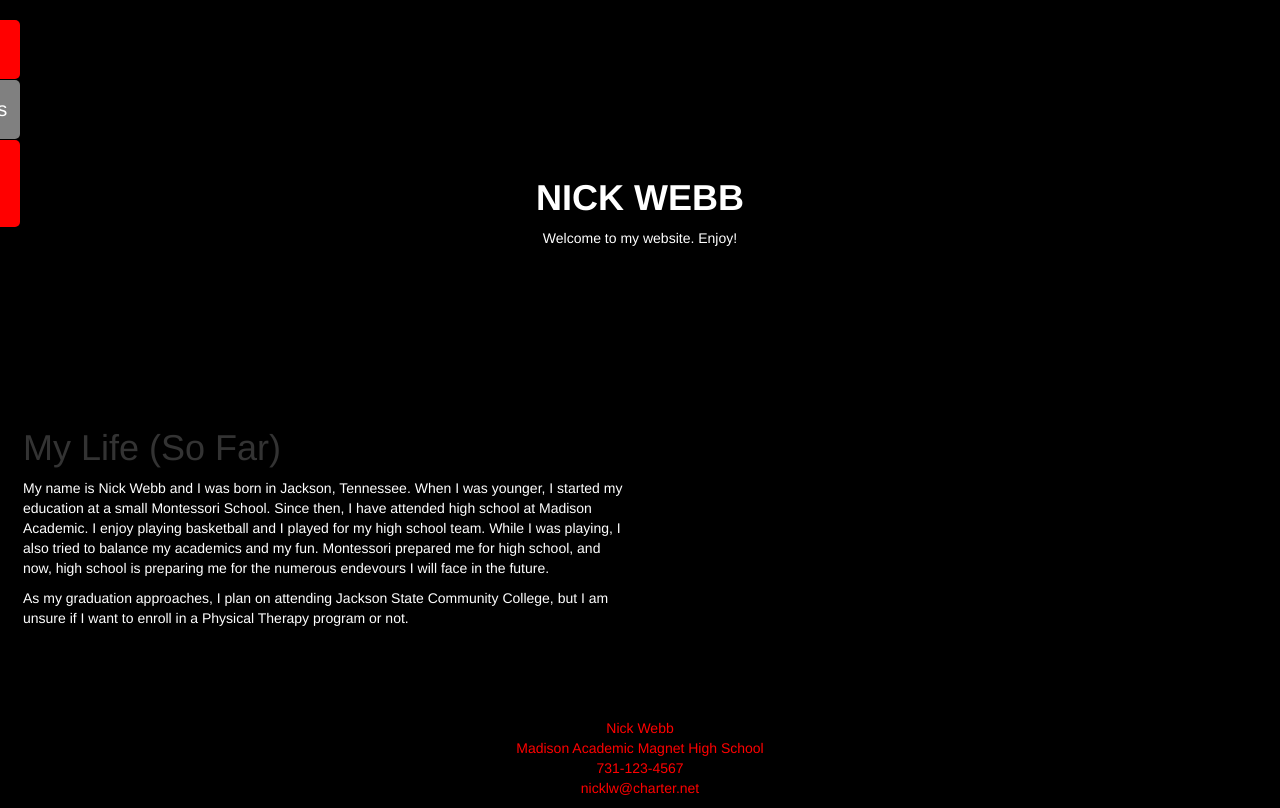
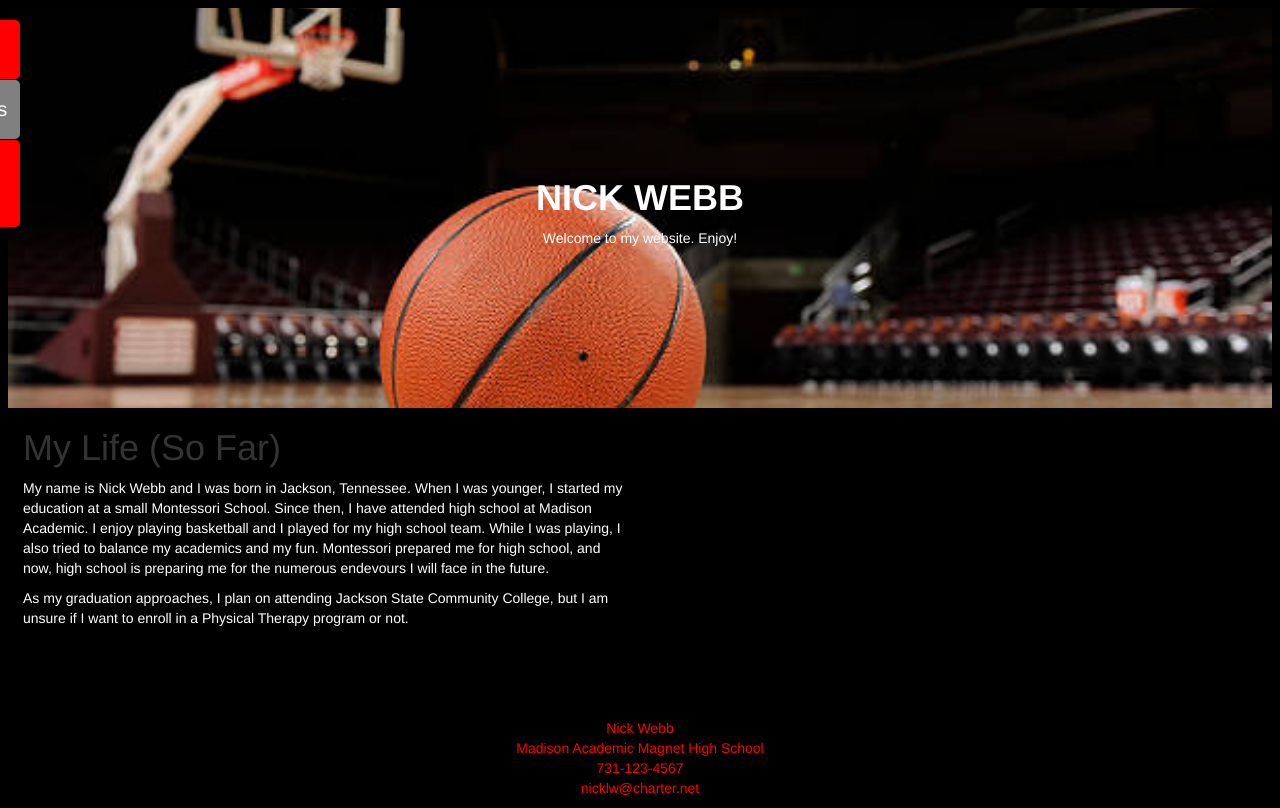
Before and after one commit to nikeologist/Webbmaker, a plain HTML site: page index.html in a window 1280 px wide. Drawn offline with Linux system fonts and the light colour scheme; the site is published under a folder, as on GitHub Pages, so addresses that start at the root find nothing.

Commit message:
Update Style.CSS

```diff
--- a/Style.CSS
+++ b/Style.CSS
@@ -10,7 +10,7 @@ body {
 
 .hero-image {
     /* The image used */
-    background-image: url("/basketball-court-.jpg");
+    background-image: url("./basketball-court-.jpg");
 
     /* Set a specific height */
     height: 50%;
```
